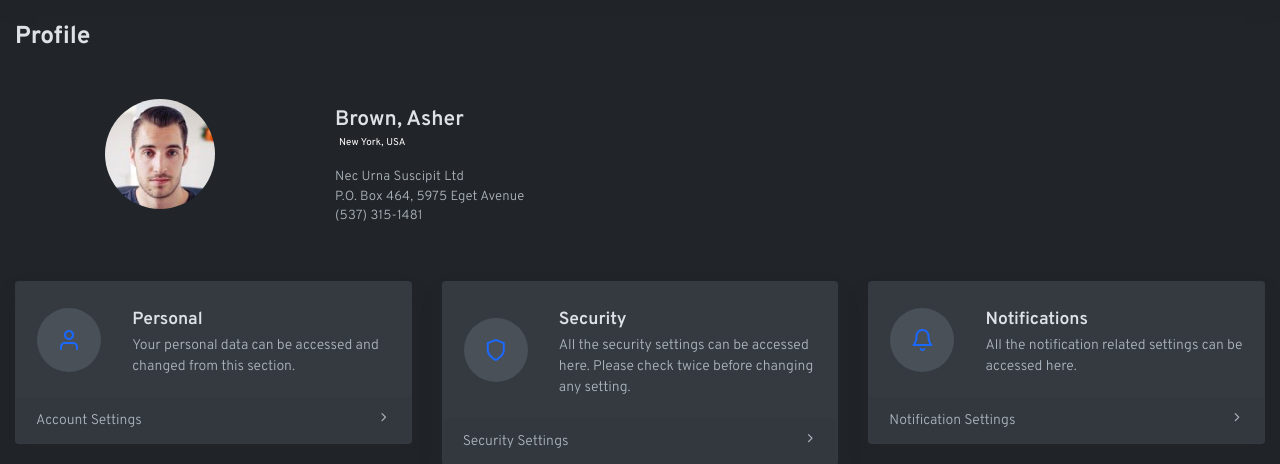
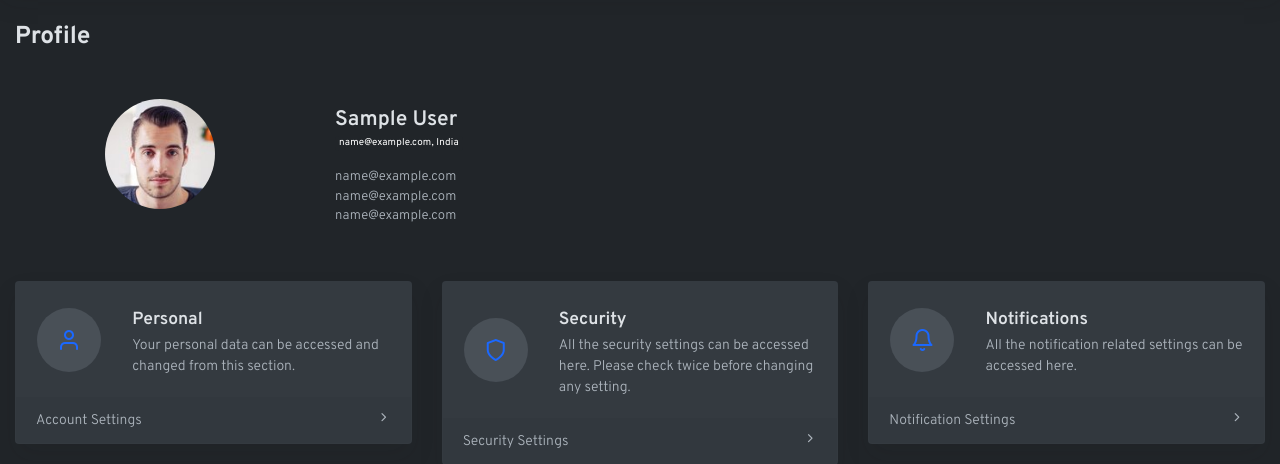
Before and after one commit to amoghkini/expense-tracker, a Python web app: template src/auth/templates/profile.html in a window 1280 px wide. Shown: the part 937-1401 px from the top of the page. Run offline with Jinja, Linux system fonts and the light colour scheme; the template is opened without the code that fills it: most values are stand-ins (such as "Sample title", 1, 10 or a date in 2020); some libraries are stand-ins or nearby versions; some web fonts are replaced.

Commit message:
Added user data on profile page

```diff
--- a/src/auth/templates/profile.html
+++ b/src/auth/templates/profile.html
@@ -20,15 +20,15 @@
         <div class="col">
             <div class="row align-items-center">
             <div class="col-md-7">
-                <h4 class="mb-1">Brown, Asher</h4>
-                <p class="small mb-3"><span class="badge badge-dark">New York, USA</span></p>
+                <h4 class="mb-1">{{profile_data.get('first_name')}} {{profile_data.get('last_name')}}</h4>
+                <p class="small mb-3"><span class="badge badge-dark">{{profile_data.get('email')}}, India</span></p>
             </div>
             </div>
             <div class="row mb-4">
                 <div class="col">
-                    <p class="small mb-0 text-muted">Nec Urna Suscipit Ltd</p>
-                    <p class="small mb-0 text-muted">P.O. Box 464, 5975 Eget Avenue</p>
-                    <p class="small mb-0 text-muted">(537) 315-1481</p>
+                    <p class="small mb-0 text-muted">{{profile_data.get('email')}}</p>
+                    <p class="small mb-0 text-muted">{{profile_data.get('email')}}</p>
+                    <p class="small mb-0 text-muted">{{profile_data.get('email')}}</p>
                 </div>
             </div>
         </div>
```
Also changed, not shown: src/auth/business_logic.py (+20 -0 lines), src/auth/views.py (+9 -1 lines).
